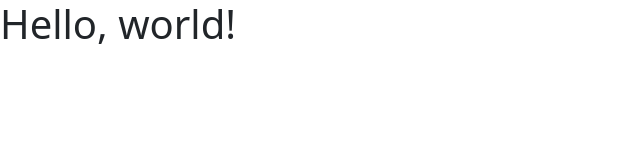
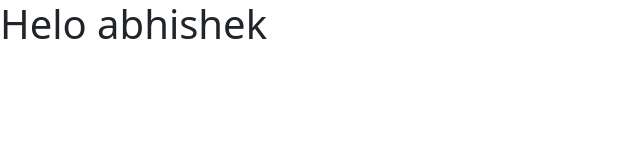
Before and after one commit to CoderAbhii/GitTestDev, a plain HTML site: page index.html in a window 1280 px wide. Shown: the whole page, without its empty margins (0-640 px from the left). Drawn offline with nearby package versions, Linux system fonts and the light colour scheme.

Commit message:
first commit from abhishek

```diff
--- a/index.html
+++ b/index.html
@@ -7,7 +7,8 @@
     <link href="https://cdn.jsdelivr.net/npm/bootstrap@5.3.7/dist/css/bootstrap.min.css" rel="stylesheet" integrity="sha384-LN+7fdVzj6u52u30Kp6M/trliBMCMKTyK833zpbD+pXdCLuTusPj697FH4R/5mcr" crossorigin="anonymous">
   </head>
   <body>
-    <h1>Hello, world!</h1>
+
+    <h1>Helo abhishek</h1>
     <script src="https://cdn.jsdelivr.net/npm/bootstrap@5.3.7/dist/js/bootstrap.bundle.min.js" integrity="sha384-ndDqU0Gzau9qJ1lfW4pNLlhNTkCfHzAVBReH9diLvGRem5+R9g2FzA8ZGN954O5Q" crossorigin="anonymous"></script>
   </body>
 </html>
```
